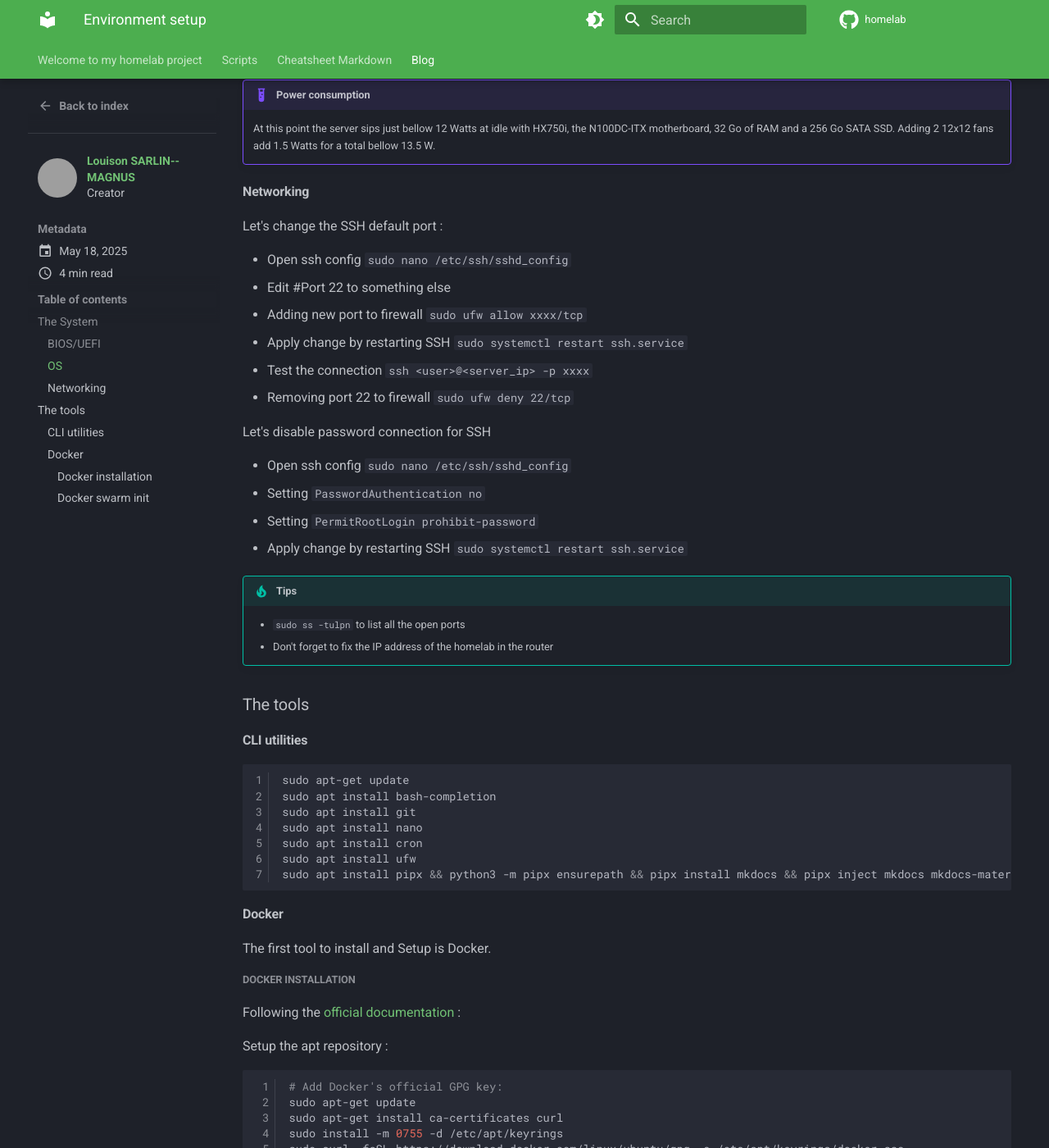
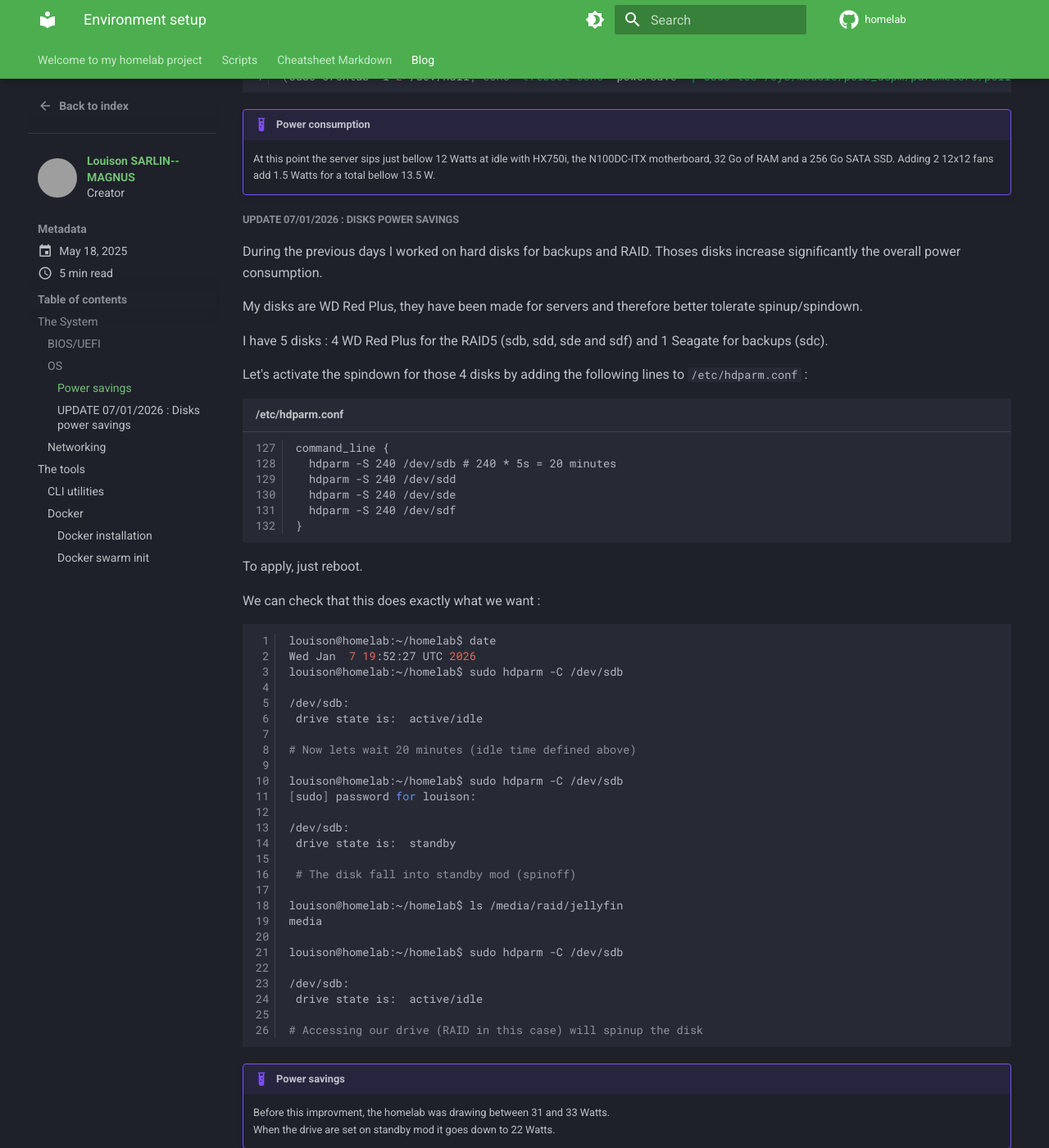
Before and after one commit to louisonsarlinmagnus/homelab, an MkDocs documentation site: the page built from docs/blog/posts/env_sertup.md, in a window 1280 px wide and 1400 px high, scrolled down 1252 px. Shown: the whole window at 82% size. Built offline with MkDocs 1.6.1 and Material for MkDocs 9.7.7, drawn with Linux system fonts in a browser that asks for light colours; comment, search, counter and statistics services are not loaded; some of the changed text lies outside the part shown; grey boxes are pictures that could not be loaded.

Commit message:
doc: spindown disks doc update

````diff
--- a/docs/blog/posts/env_sertup.md
+++ b/docs/blog/posts/env_sertup.md
@@ -36,6 +36,8 @@ To begin, once the hardware thrown in the case, we have to tune the BIOS/UEFI to
 For ease of use and support I will use Ubuntu Server 24.04.2 LTS even if alternative OS like nix are tempting.
 To get the smallest footprint as possible, I installed the minimal configuration of Ubuntu server without any additional package except OpenSSH for remote access right after the installation.
 
+### Power savings
+
 Once the BIOS configured and the OS installed, let's take a look at the power consumption by installing powertop : `sudo apt install powertop` .Here we can see that the CPU can't go deeper that C2.
 
 The main suspect is the ethernet controller, to set ASPM L1 for this controller :
@@ -63,12 +65,68 @@ And to persist all those commands, let's add them to the reboot cron :
     At this point the server sips just bellow 12 Watts at idle with HX750i, the N100DC-ITX motherboard, 32 Go of RAM and a 256 Go SATA SSD.
     Adding 2 12x12 fans add 1.5 Watts for a total bellow 13.5 W.
 
+### UPDATE 07/01/2026 : Disks power savings
+
+During the previous days I worked on hard disks for backups and RAID. Thoses disks increase significantly the overall power consumption.
+
+My disks are WD Red Plus, they have been made for servers and therefore better tolerate spinup/spindown.
+
+I have 5 disks : 4 WD Red Plus for the RAID5 (sdb, sdd, sde and sdf) and 1 Seagate for backups (sdc).
+
+Let's activate the spindown for those 4 disks by adding the following lines to `/etc/hdparm.conf` :
+```conf title="/etc/hdparm.conf" linenums="127"
+command_line {
+  hdparm -S 240 /dev/sdb # 240 * 5s = 20 minutes
+  hdparm -S 240 /dev/sdd
+  hdparm -S 240 /dev/sde
+  hdparm -S 240 /dev/sdf
+}
+```
+To apply, just reboot.
+
+We can check that this does exactly what we want :
+
+```bash
+louison@homelab:~/homelab$ date
+Wed Jan  7 19:52:27 UTC 2026
+louison@homelab:~/homelab$ sudo hdparm -C /dev/sdb
+
+/dev/sdb:
+ drive state is:  active/idle
+
+# Now lets wait 20 minutes (idle time defined above)
+
+louison@homelab:~/homelab$ sudo hdparm -C /dev/sdb
+[sudo] password for louison:
+
+/dev/sdb:
+ drive state is:  standby
+
+ # The disk fall into standby mod (spinoff)
+
+louison@homelab:~/homelab$ ls /media/raid/jellyfin
+media
+
+louison@homelab:~/homelab$ sudo hdparm -C /dev/sdb
+
+/dev/sdb:
+ drive state is:  active/idle
+
+# Accessing our drive (RAID in this case) will spinup the disk
+
+```
+!!! example "Power savings"
+    Before this improvment, the homelab was drawing between 31 and 33 Watts.
+    When the drive are set on standby mod it goes down to 22 Watts.
+
+We still have to work on the backup disk !
+
 ## Networking
 
 Let's change the SSH default port :
 
 - Open ssh config `sudo nano /etc/ssh/sshd_config`
-- Edit #Port 22 to something else
+- Edit `#Port 22` to something else
 - Adding new port to firewall `sudo ufw allow xxxx/tcp`
 - Apply change by restarting SSH `sudo systemctl restart ssh.service`
 - Test the connection `ssh <user>@<server_ip> -p xxxx`
````
